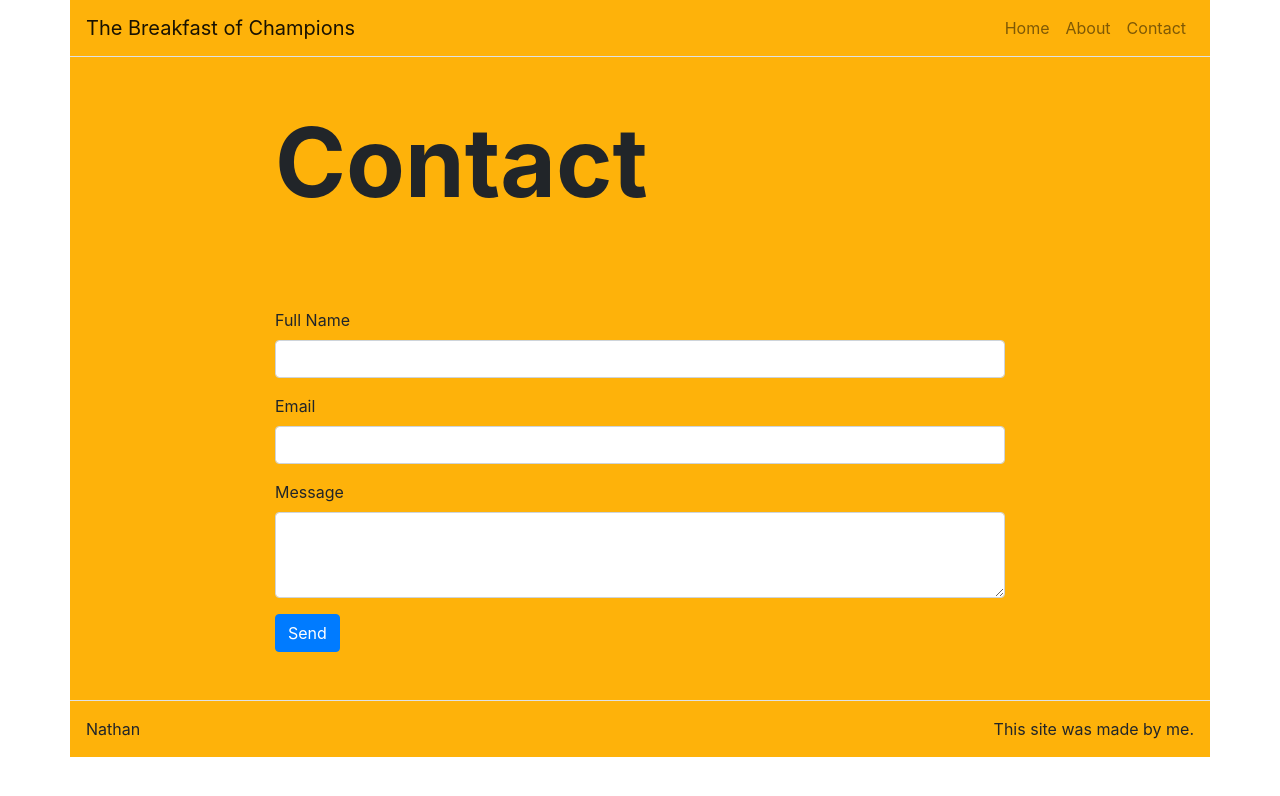
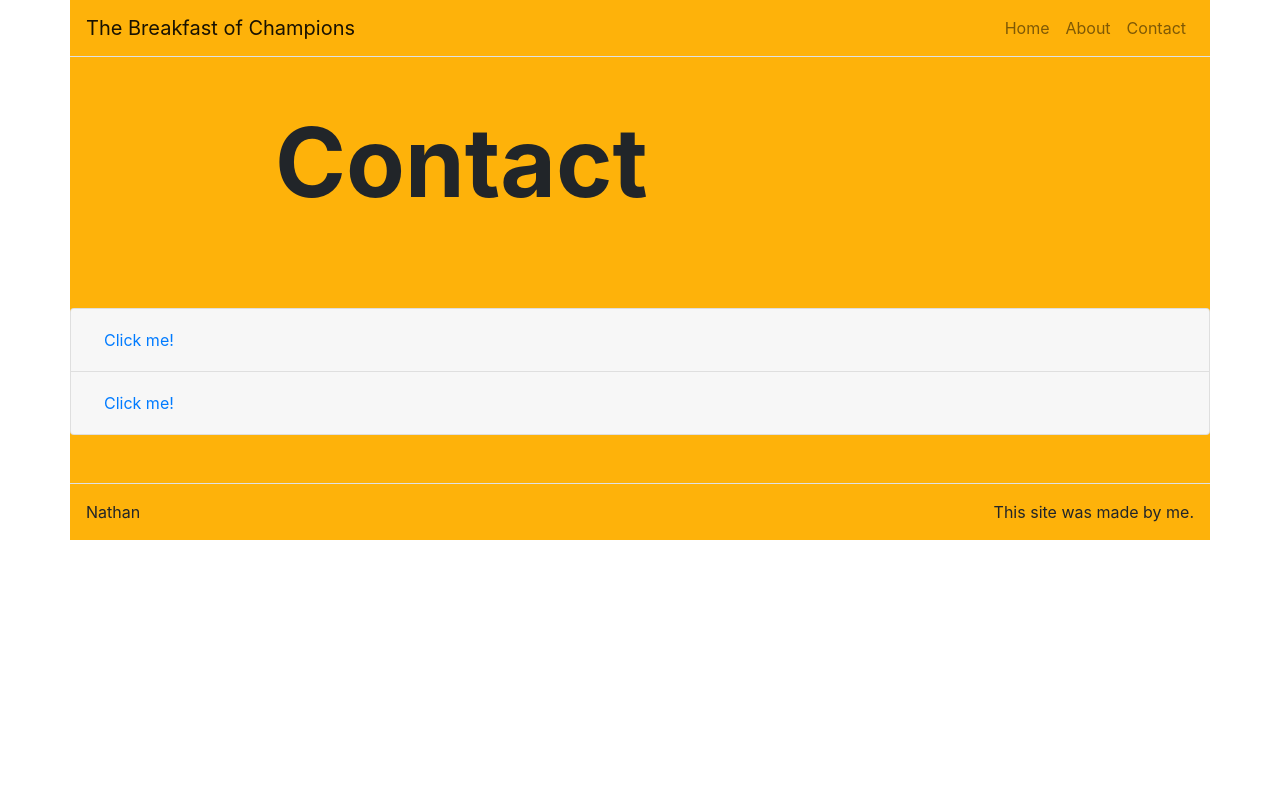
Before and after one commit to SeptumPrince/ReactPortfolio2.0, a React (Create React App) app: page /contact in a window 1280 px wide. Shown: the top 796 px of the page. Built offline with nearby package versions, Linux system fonts and the light colour scheme.

Commit message:
Pulled Contact Form out to be own component

```diff
--- /dev/null
+++ b/src/components/ContactForm.js
@@ -0,0 +1,123 @@
+import React from "react";
+
+import Form from "react-bootstrap/Form";
+import Button from "react-bootstrap/Button";
+
+import Content from "../components/Content";
+import Axios from "axios";
+
+class ContactForm extends React.Component {
+  constructor(props) {
+    super(props);
+    this.state = {
+      name: "",
+      email: "",
+      message: "",
+      disabled: false,
+      emailSent: null
+    };
+  }
+
+  handleChange = (event) => {
+    const target = event.target;
+    const value = target.type === "checkbox" ? target.checked : target.value;
+    const name = target.name;
+
+    this.setState({
+      [name]: value
+    });
+  };
+
+  handleSubmit = (event) => {
+    event.preventDefault();
+
+    console.log(event.target);
+
+    this.setState({
+      disabled: true
+    });
+
+    Axios.post("http://localhost:3030/api/email", this.state)
+      .then((res) => {
+        if (res.data.success) {
+          this.setState({
+            disabled: false,
+            emailSent: true
+          });
+        } else {
+          this.setState({
+            disabled: false,
+            emailSent: false
+          });
+        }
+      })
+      .catch((err) => {
+        console.log(err);
+
+        this.setState({
+          disabled: false,
+          emailSent: false
+        });
+      });
+  };
+
+  render() {
+    return (
+        <Content>
+          <Form onSubmit={this.handleSubmit}>
+            <Form.Group>
+              <Form.Label htmlFor="full-name">Full Name</Form.Label>
+              <Form.Control
+                id="full-name"
+                name="name"
+                type="text"
+                value={this.state.name}
+                onChange={this.handleChange}
+              />
+            </Form.Group>
+
+            <Form.Group>
+              <Form.Label htmlFor="email">Email</Form.Label>
+              <Form.Control
+                id="email"
+                name="email"
+                type="email"
+                value={this.state.email}
+                onChange={this.handleChange}
+              />
+            </Form.Group>
+
+            <Form.Group>
+              <Form.Label htmlFor="message">Message</Form.Label>
+              <Form.Control
+                id="message"
+                name="message"
+                as="textarea"
+                rows="3"
+                value={this.state.message}
+                onChange={this.handleChange}
+              />
+            </Form.Group>
+
+            <Button
+              className="d-inline-block"
+              variant="primary"
+              type="submit"
+              disabled={this.state.disabled}
+            >
+              Send
+            </Button>
+
+            {this.state.emailSent === true && (
+              <p className="d-inline success-msg">Email Sent</p>
+            )}
+            {this.state.emailSent === false && (
+              <p className="d-inline err-msg">Email Not Sent</p>
+            )}
+          </Form>
+        </Content>
+    );
+  }
+}
+
+export default ContactForm;
--- a/src/pages/ContactPage.js
+++ b/src/pages/ContactPage.js
@@ -2,10 +2,13 @@ import React from "react";
 
 import Form from "react-bootstrap/Form";
 import Button from "react-bootstrap/Button";
-
+import Accordion from 'react-bootstrap/Accordion'
+import Card from 'react-bootstrap/Card'
 import Hero from "../components/Hero";
 import Content from "../components/Content";
 import Axios from "axios";
+
+import ContactForm from "../components/ContactForm"
 
 class ContactPage extends React.Component {
   constructor(props) {
@@ -67,59 +70,31 @@ class ContactPage extends React.Component {
       <div className="page">
         <Hero title={this.props.title} />
 
-        <Content>
-          <Form onSubmit={this.handleSubmit}>
-            <Form.Group>
-              <Form.Label htmlFor="full-name">Full Name</Form.Label>
-              <Form.Control
-                id="full-name"
-                name="name"
-                type="text"
-                value={this.state.name}
-                onChange={this.handleChange}
-              />
-            </Form.Group>
 
-            <Form.Group>
-              <Form.Label htmlFor="email">Email</Form.Label>
-              <Form.Control
-                id="email"
-                name="email"
-                type="email"
-                value={this.state.email}
-                onChange={this.handleChange}
-              />
-            </Form.Group>
+        <Accordion>
+  <Card>
+    <Card.Header>
+      <Accordion.Toggle as={Button} variant="link" eventKey="0">
+        Click me!
+      </Accordion.Toggle>
+    </Card.Header>
+    <Accordion.Collapse eventKey="0">
+      <Card.Body>Hello! I'm the body</Card.Body>
+    </Accordion.Collapse>
+  </Card>
+  <Card>
+    <Card.Header>
+      <Accordion.Toggle as={Button} variant="link" eventKey="1">
+        Click me!
+      </Accordion.Toggle>
+    </Card.Header>
+    <Accordion.Collapse eventKey="1">
+      <Card.Body><ContactForm /></Card.Body>
+    </Accordion.Collapse>
+  </Card>
+</Accordion>
 
-            <Form.Group>
-              <Form.Label htmlFor="message">Message</Form.Label>
-              <Form.Control
-                id="message"
-                name="message"
-                as="textarea"
-                rows="3"
-                value={this.state.message}
-                onChange={this.handleChange}
-              />
-            </Form.Group>
 
-            <Button
-              className="d-inline-block"
-              variant="primary"
-              type="submit"
-              disabled={this.state.disabled}
-            >
-              Send
-            </Button>
-
-            {this.state.emailSent === true && (
-              <p className="d-inline success-msg">Email Sent</p>
-            )}
-            {this.state.emailSent === false && (
-              <p className="d-inline err-msg">Email Not Sent</p>
-            )}
-          </Form>
-        </Content>
       </div>
     );
   }
```
